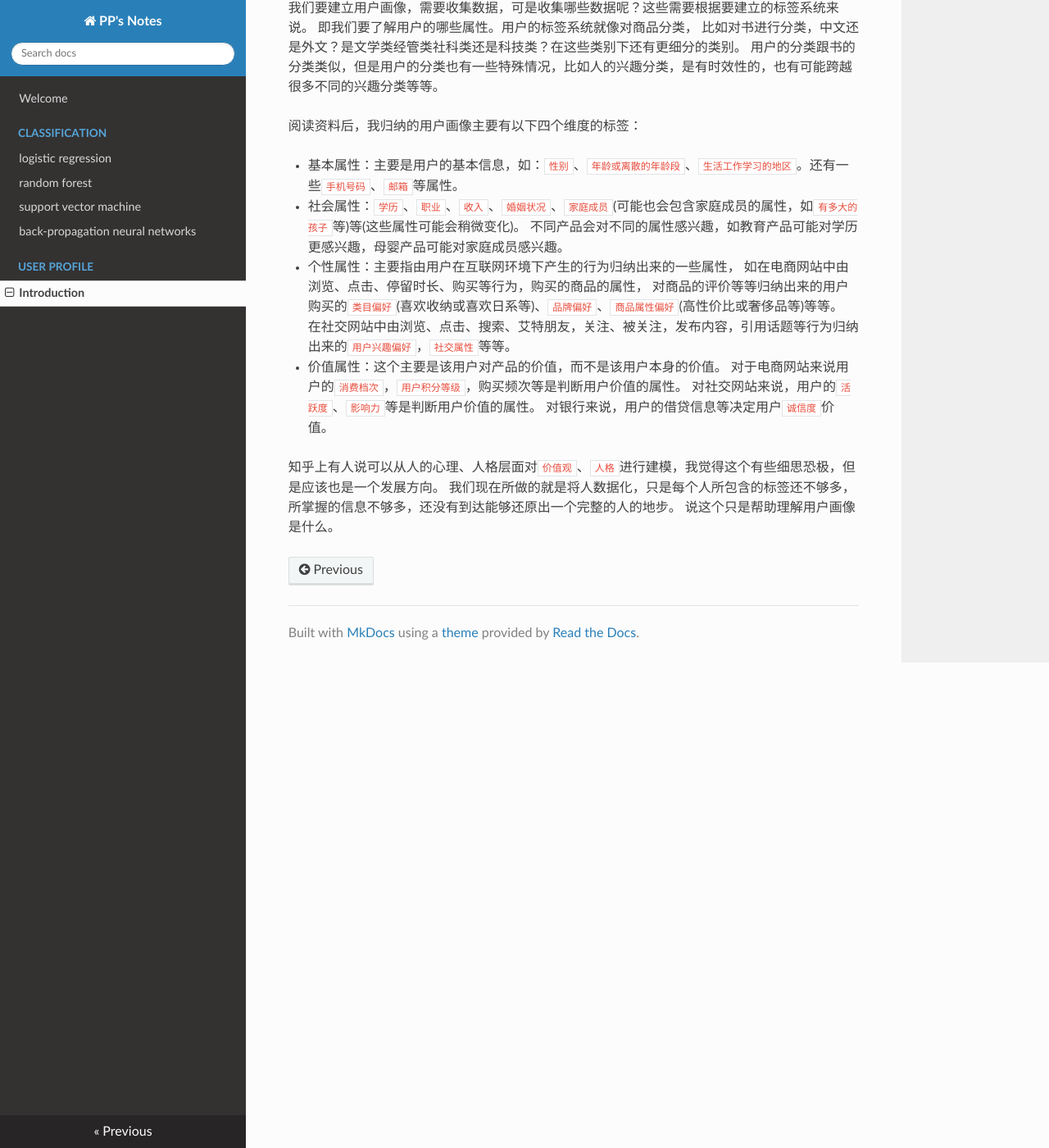
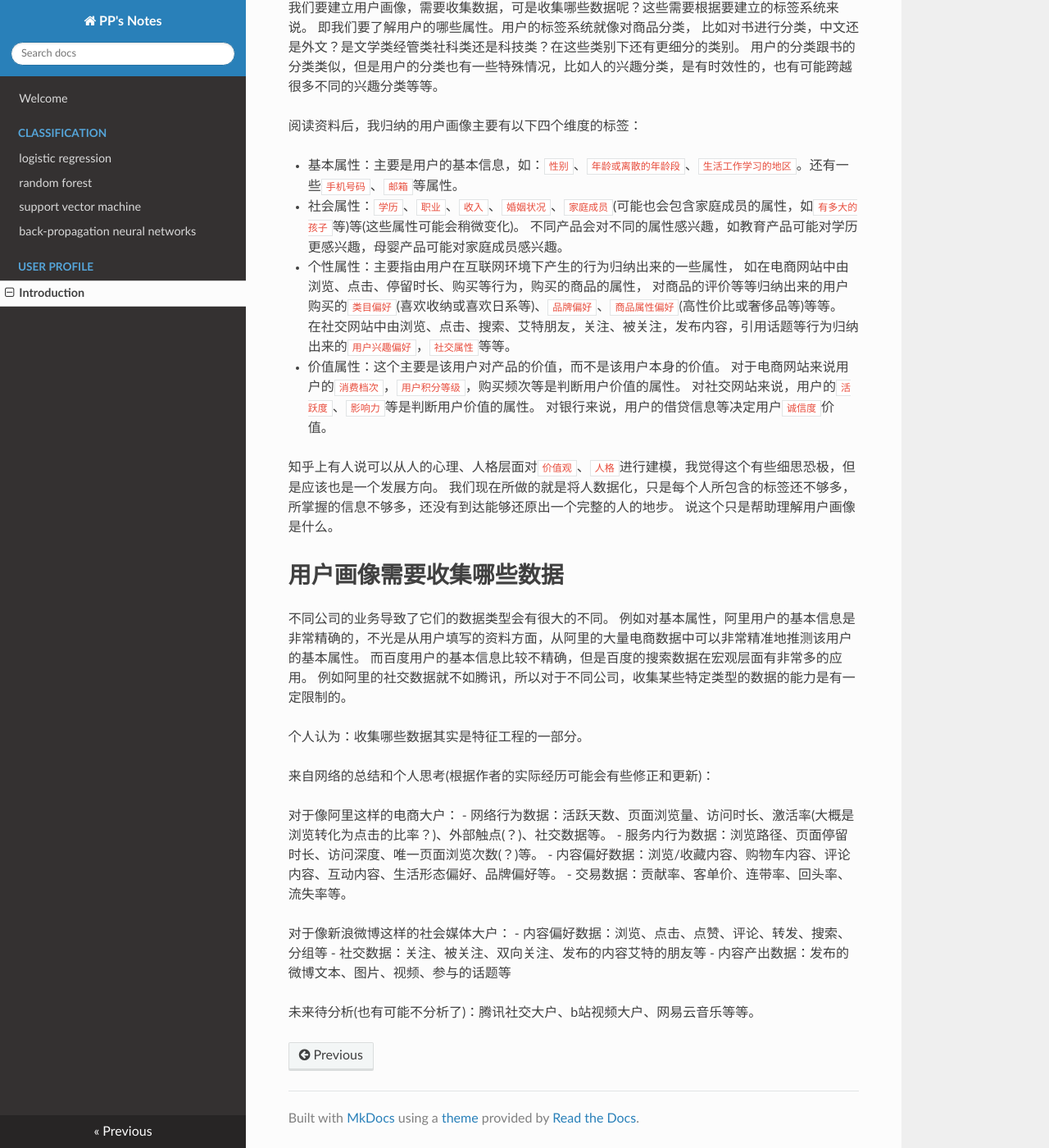
Before and after one commit to NobodyKnowsPP/pp-blog, an MkDocs documentation site: the page built from docs/UserProfile/Introduction.md, in a window 1280 px wide and 1400 px high, scrolled down 1748 px. Shown: the whole window at 82% size. Built offline with MkDocs 1.6.1, drawn with Linux system fonts in a browser that asks for light colours; nearby versions of some CDN libraries; old or Windows-style settings are respelled for this version of MkDocs.

Commit message:
add Introduction

```diff
--- a/docs/UserProfile/Introduction.md
+++ b/docs/UserProfile/Introduction.md
@@ -83,3 +83,27 @@ tricks:知乎上的一个例子，说罗振宇在《时间的朋友》跨年演
 知乎上有人说可以从人的心理、人格层面对`价值观`、`人格`进行建模，我觉得这个有些细思恐极，但是应该也是一个发展方向。
 我们现在所做的就是将人数据化，只是每个人所包含的标签还不够多，所掌握的信息不够多，还没有到达能够还原出一个完整的人的地步。
 说这个只是帮助理解用户画像是什么。
+
+# 用户画像需要收集哪些数据
+
+不同公司的业务导致了它们的数据类型会有很大的不同。
+例如对基本属性，阿里用户的基本信息是非常精确的，不光是从用户填写的资料方面，从阿里的大量电商数据中可以非常精准地推测该用户的基本属性。
+而百度用户的基本信息比较不精确，但是百度的搜索数据在宏观层面有非常多的应用。
+例如阿里的社交数据就不如腾讯，所以对于不同公司，收集某些特定类型的数据的能力是有一定限制的。
+
+个人认为：收集哪些数据其实是特征工程的一部分。
+
+来自网络的总结和个人思考(根据作者的实际经历可能会有些修正和更新)：
+
+对于像阿里这样的电商大户：
+- 网络行为数据：活跃天数、页面浏览量、访问时长、激活率(大概是浏览转化为点击的比率？)、外部触点(？)、社交数据等。
+- 服务内行为数据：浏览路径、页面停留时长、访问深度、唯一页面浏览次数(？)等。
+- 内容偏好数据：浏览/收藏内容、购物车内容、评论内容、互动内容、生活形态偏好、品牌偏好等。
+- 交易数据：贡献率、客单价、连带率、回头率、流失率等。
+
+对于像新浪微博这样的社会媒体大户：
+- 内容偏好数据：浏览、点击、点赞、评论、转发、搜索、分组等
+- 社交数据：关注、被关注、双向关注、发布的内容艾特的朋友等
+- 内容产出数据：发布的微博文本、图片、视频、参与的话题等
+
+未来待分析(也有可能不分析了)：腾讯社交大户、b站视频大户、网易云音乐等等。
```
